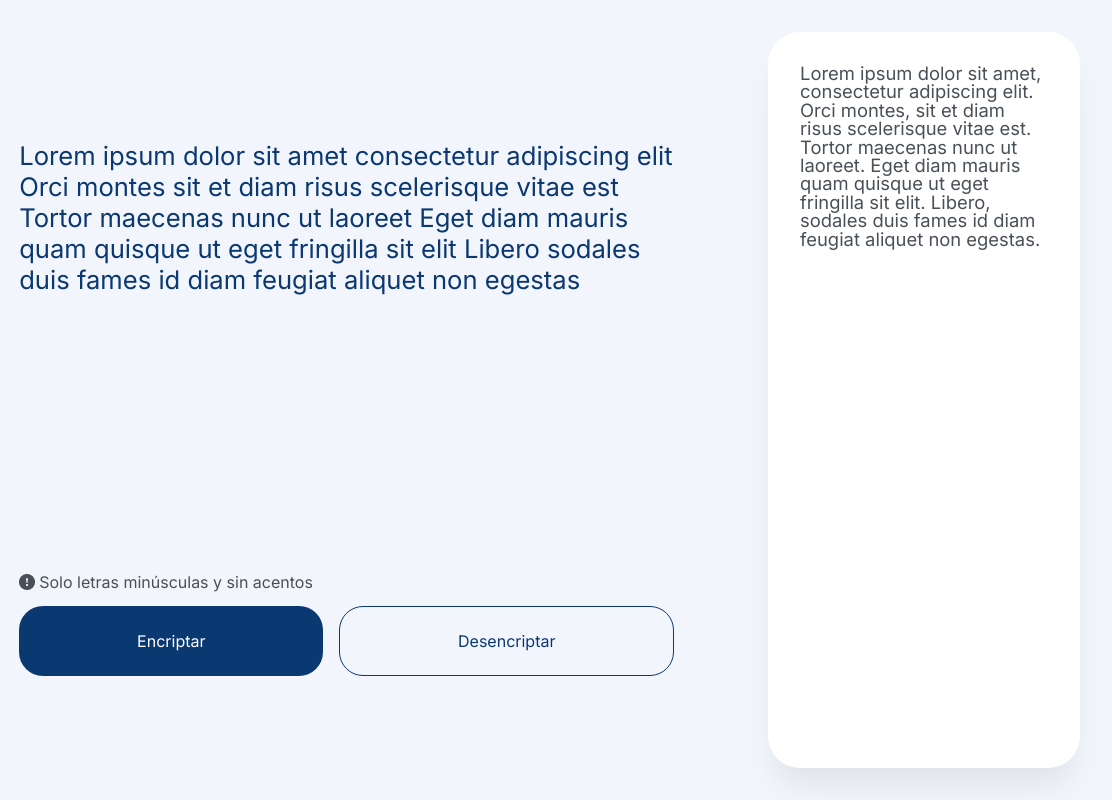
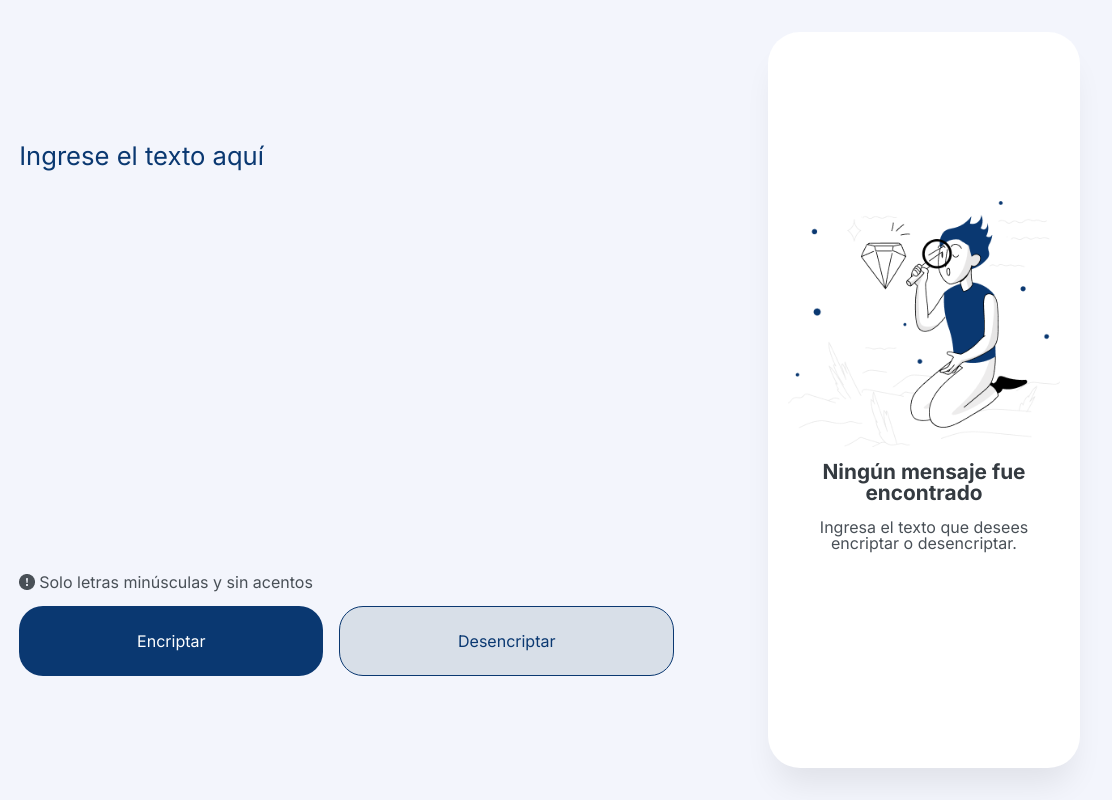
Before and after one commit to AngelVillanueva28/encriptador-texto, a plain HTML site: page index.html in a window 1280 px wide. Shown: the full height of the page, 168-1280 px from the left. Drawn offline with Linux system fonts and the light colour scheme.

Commit message:
maquetado base completado

```diff
--- a/assets/css/_variables.css
+++ b/assets/css/_variables.css
@@ -3,5 +3,6 @@
   --background-color: #F3F5FC;
   --secundary-color: #495057;
   --subtitle-color: #343A40;
+  --second--color-btn: #D8DFE8;
   --font: 'Inter', sans-serif;
 }
--- /dev/null
+++ b/assets/css/boxoutput-content.css
@@ -0,0 +1,33 @@
+.box-output__empty{
+  display: flex;
+  flex-direction: column;
+  justify-content: center;
+  align-items: center;
+  height: 70vh;
+}
+
+.box-output__empty img{
+  position: relative;
+  width: 100%;
+  padding: 0 20px;
+}
+
+.box-output__empty h3{
+  position: relative;
+  font-weight: 700;
+  text-align: center;
+  font-size: 1.3rem;
+  margin: 15px 20px;
+  color: var(--subtitle-color);
+}
+
+.box-output__empty p{
+  position: relative;
+  text-align: center;
+  margin: 0 30px;
+  color: var(--secundary-color);
+}
+
+.box-output__fill{
+  display: none;
+}
--- a/assets/css/style.css
+++ b/assets/css/style.css
@@ -6,6 +6,6 @@
 
 .input__btnDesencriptar{
   color: var(--primary-color);
-  background-color: var(--background-color);
+  background-color: var(--second--color-btn);
   border: 1px solid #0A3871;
 }
--- a/index.html
+++ b/index.html
@@ -17,11 +17,12 @@
     <link rel="stylesheet" href="./assets/css/box.main.css" />
     <link rel="stylesheet" href="./assets/css/box.input.css" />
     <link rel="stylesheet" href="./assets/css/box.output.css" />
-    <link rel="stylesheet" href="./assets/css/input-input.css">
-    <link rel="stylesheet" href="assets/css/box.buttons.css">
-    <link rel="stylesheet" href="assets/css/btn.css">
-    <link rel="stylesheet" href="assets/css/output-output.css">
-    <link rel="stylesheet" href="assets/css/style.css">
+    <link rel="stylesheet" href="./assets/css/input-input.css" />
+    <link rel="stylesheet" href="assets/css/box.buttons.css" />
+    <link rel="stylesheet" href="assets/css/btn.css" />
+    <link rel="stylesheet" href="assets/css/output-output.css" />
+    <link rel="stylesheet" href="assets/css/boxoutput-content.css" />
+    <link rel="stylesheet" href="assets/css/style.css" />
     <title>Encriptador de texto</title>
   </head>
   <body>
@@ -29,15 +30,20 @@
       <img class="logo" src="./assets/img/logo.png" alt="Logo" />
       <div class="box-main">
         <div class="box-input">
-          <textarea class="input__input" placeholder="Ingrese el texto aquí">Lorem ipsum dolor sit amet consectetur adipiscing elit Orci montes sit et diam risus scelerisque vitae est Tortor maecenas nunc ut laoreet Eget diam mauris quam quisque ut eget fringilla sit elit Libero sodales duis fames id diam feugiat aliquet non egestas</textarea>
+          <textarea class="input__input" placeholder="Ingrese el texto aquí" id="entrada"></textarea>
           <p>Solo letras minúsculas y sin acentos</p>
           <div class="box-input__buttons">
-            <button class="btn input__btnEncriptar">Encriptar</button>
-            <button class="btn input__btnDesencriptar">Desencriptar</button>
+            <button class="btn input__btnEncriptar" id="btnEncriptar">Encriptar</button>
+            <button class="btn input__btnDesencriptar" id="btnDesencriptar">Desencriptar</button>
           </div>
         </div>
         <div class="box-output">
-          <p class="output__output">Lorem ipsum dolor sit amet, consectetur adipiscing elit. Orci montes, sit et diam risus scelerisque vitae est. Tortor maecenas nunc ut laoreet. Eget diam mauris quam quisque ut eget fringilla sit elit. Libero, sodales duis fames id diam feugiat aliquet non egestas.</p>
+          <p class="output__output" id="salida"></p>
+          <div class="box-output__empty">
+            <img src="assets/img/toy.png" alt="toy" />
+            <h3>Ningún mensaje fue encontrado</h3>
+            <p>Ingresa el texto que desees encriptar o desencriptar.</p>
+          </div>
         </div>
       </div>
     </div>
```
Also changed, not shown: assets/js/script.js (added).
